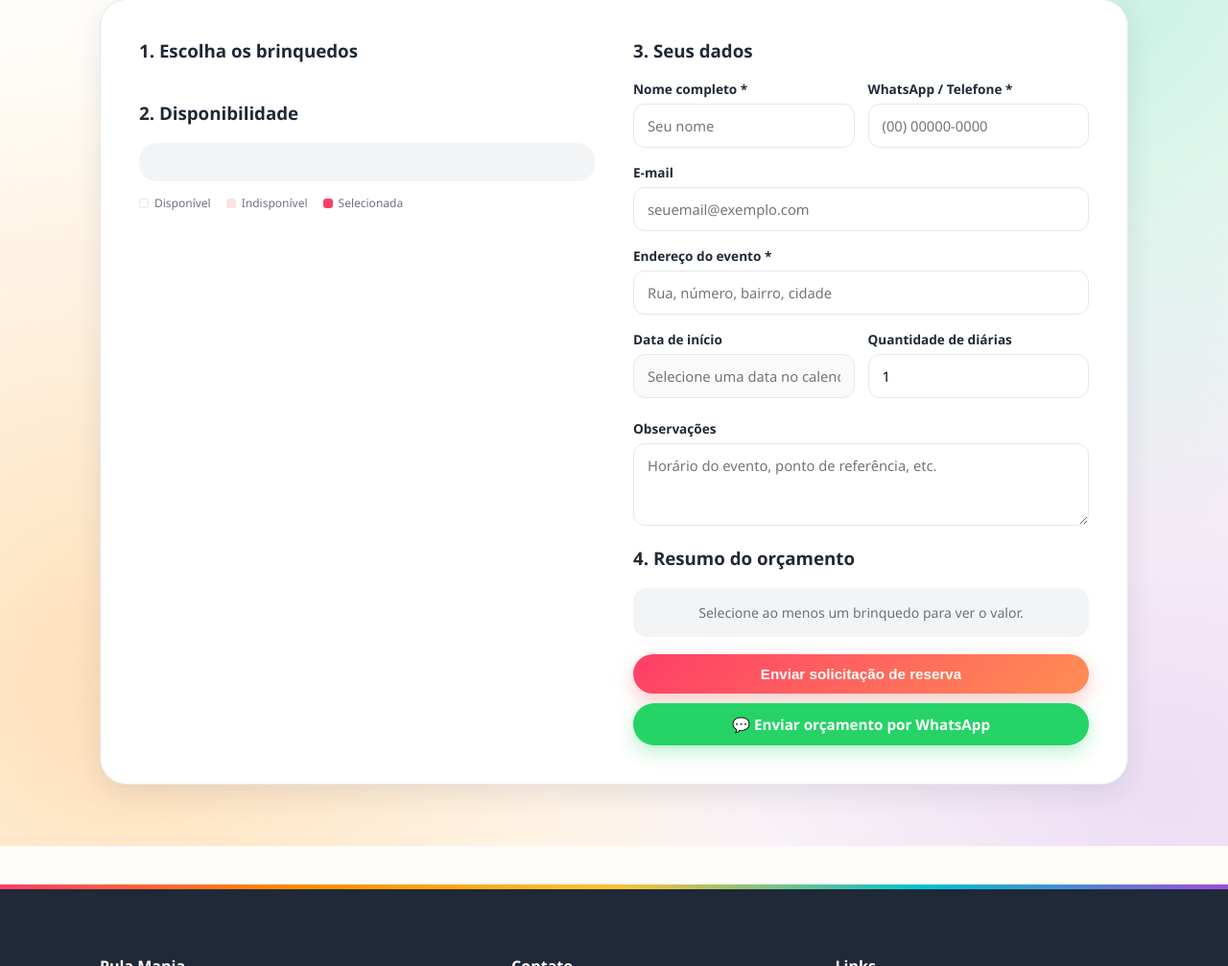
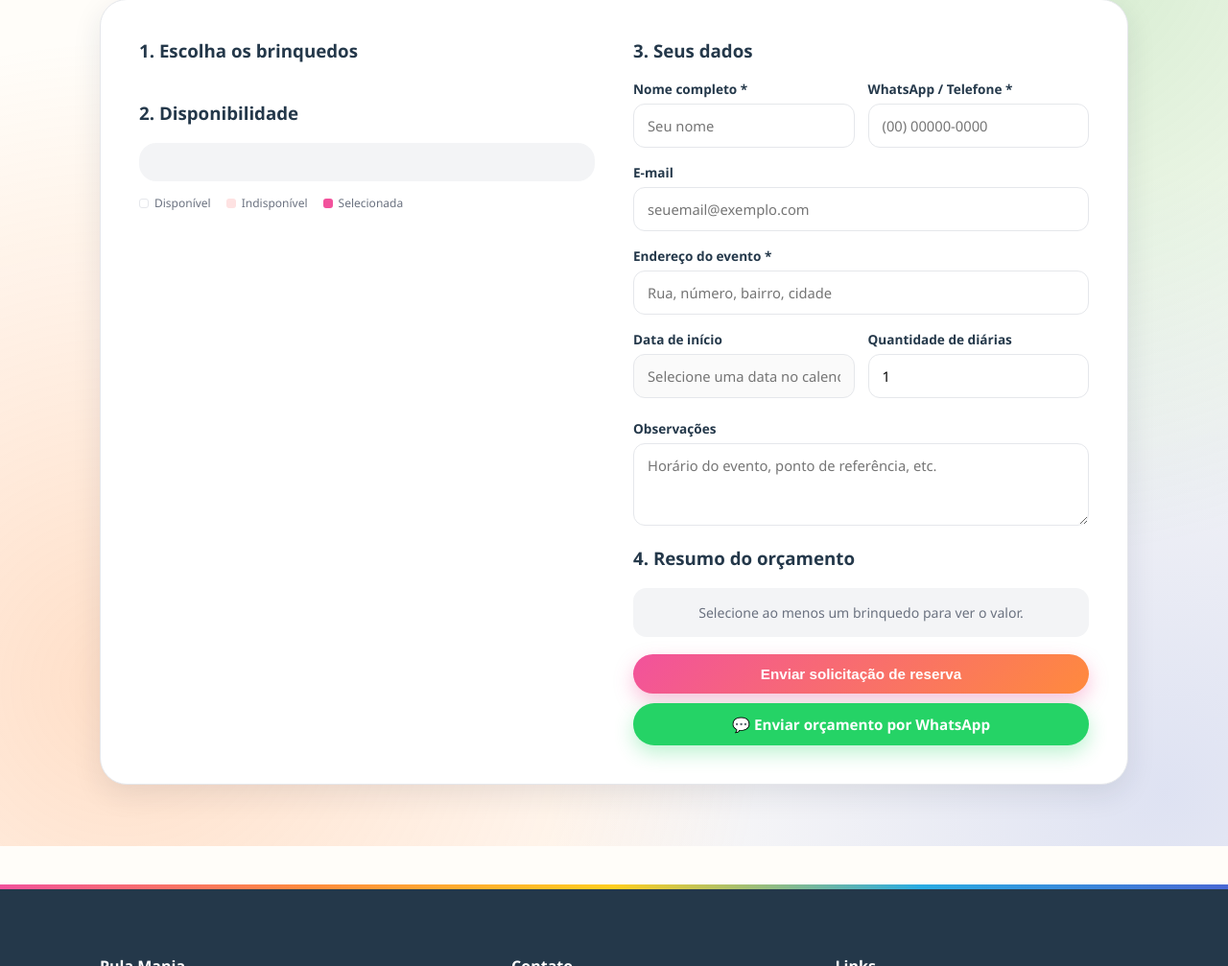
Before and after one commit to lzsystemcontato-debug/Pula-Mania, a website: page public/index.html in a window 1280 px wide. Shown: the part 1758-2765 px from the top of the page at 96% size. Drawn offline with Linux system fonts and the light colour scheme; no server answers.

Commit message:
Paleta de cores alinhada com a logotipo da Pulamania
Cores extraidas por amostragem de pixels da logo (letras, estrelas,
cama elastica): rosa/magenta, azul-indigo, azul-ceu, laranja, amarelo
e verde. Substitui a paleta anterior (inventada) para o site e o
painel combinarem visualmente com a marca.

```diff
--- a/public/admin/css/admin.css
+++ b/public/admin/css/admin.css
@@ -1,11 +1,11 @@
 :root {
-  --pink: #ff3d68;
-  --purple: #9d4edd;
-  --cyan: #00c2d1;
-  --orange: #ff8c00;
-  --green: #00c896;
+  --pink: #f2529c;
+  --purple: #4968d4;
+  --cyan: #29abe2;
+  --orange: #ff8a3d;
+  --green: #4cb848;
   --red: #ef4444;
-  --dark: #1f2937;
+  --dark: #24384a;
   --gray: #6b7280;
   --gray-light: #f3f4f6;
   --border: #e5e7eb;
@@ -28,8 +28,8 @@ body {
   display: flex;
   align-items: center;
   justify-content: center;
-  background: radial-gradient(circle at 20% 20%, rgba(255,107,107,0.15), transparent 45%),
-    radial-gradient(circle at 80% 80%, rgba(192,132,252,0.15), transparent 45%), #fffdf9;
+  background: radial-gradient(circle at 20% 20%, rgba(242,82,156,0.15), transparent 45%),
+    radial-gradient(circle at 80% 80%, rgba(73,104,212,0.15), transparent 45%), #fffdf9;
   padding: 20px;
 }
 
@@ -82,7 +82,7 @@ body {
   transition: transform 0.1s ease;
 }
 .btn:hover { transform: translateY(-1px); }
-.btn-primary { background: linear-gradient(135deg, var(--pink), #ff8e53); color: white; }
+.btn-primary { background: linear-gradient(135deg, var(--pink), var(--orange)); color: white; }
 .btn-block { width: 100%; }
 .btn-outline { background: white; border: 1.5px solid var(--border); color: var(--dark); }
 .btn-danger { background: #fee2e2; color: var(--red); }
--- a/public/css/style.css
+++ b/public/css/style.css
@@ -1,11 +1,11 @@
 :root {
-  --pink: #ff3d68;
-  --purple: #9d4edd;
-  --cyan: #00c2d1;
-  --orange: #ff8c00;
-  --yellow: #ffc233;
-  --green: #00c896;
-  --dark: #1f2937;
+  --pink: #f2529c;
+  --purple: #4968d4;
+  --cyan: #29abe2;
+  --orange: #ff8a3d;
+  --yellow: #ffce1f;
+  --green: #4cb848;
+  --dark: #24384a;
   --gray: #6b7280;
   --gray-light: #f3f4f6;
   --border: #e5e7eb;
@@ -133,9 +133,9 @@ nav.main-nav a:hover { color: var(--pink); }
 .btn:hover { transform: translateY(-2px); }
 
 .btn-primary {
-  background: linear-gradient(135deg, var(--pink), #ff8e53);
+  background: linear-gradient(135deg, var(--pink), var(--orange));
   color: white;
-  box-shadow: 0 8px 20px rgba(255, 107, 107, 0.35);
+  box-shadow: 0 8px 20px rgba(242, 82, 156, 0.35);
 }
 
 .btn-whatsapp {
@@ -156,23 +156,23 @@ nav.main-nav a:hover { color: var(--pink); }
 /* ---------- Hero ---------- */
 
 .hero {
-  background: radial-gradient(circle at 15% 20%, rgba(255, 61, 104, 0.30), transparent 45%),
-    radial-gradient(circle at 85% 10%, rgba(157, 78, 221, 0.30), transparent 42%),
-    radial-gradient(circle at 60% 90%, rgba(0, 194, 209, 0.26), transparent 45%),
-    radial-gradient(circle at 5% 80%, rgba(255, 194, 51, 0.22), transparent 40%);
+  background: radial-gradient(circle at 15% 20%, rgba(242, 82, 156, 0.30), transparent 45%),
+    radial-gradient(circle at 85% 10%, rgba(73, 104, 212, 0.30), transparent 42%),
+    radial-gradient(circle at 60% 90%, rgba(41, 171, 226, 0.26), transparent 45%),
+    radial-gradient(circle at 5% 80%, rgba(255, 206, 31, 0.22), transparent 40%);
   padding: 72px 0 56px;
 }
 
 .reservar-section {
-  background: radial-gradient(circle at 85% 15%, rgba(0, 200, 150, 0.24), transparent 45%),
-    radial-gradient(circle at 10% 85%, rgba(255, 140, 0, 0.26), transparent 45%),
-    radial-gradient(circle at 50% 0%, rgba(255, 61, 104, 0.18), transparent 40%),
-    radial-gradient(circle at 95% 95%, rgba(157, 78, 221, 0.18), transparent 40%);
+  background: radial-gradient(circle at 85% 15%, rgba(76, 184, 72, 0.24), transparent 45%),
+    radial-gradient(circle at 10% 85%, rgba(255, 138, 61, 0.26), transparent 45%),
+    radial-gradient(circle at 50% 0%, rgba(242, 82, 156, 0.18), transparent 40%),
+    radial-gradient(circle at 95% 95%, rgba(73, 104, 212, 0.18), transparent 40%);
 }
 
 .catalog-section {
-  background: radial-gradient(circle at 90% 0%, rgba(255, 194, 51, 0.16), transparent 40%),
-    radial-gradient(circle at 5% 100%, rgba(0, 194, 209, 0.16), transparent 42%);
+  background: radial-gradient(circle at 90% 0%, rgba(255, 206, 31, 0.16), transparent 40%),
+    radial-gradient(circle at 5% 100%, rgba(41, 171, 226, 0.16), transparent 42%);
 }
 
 .how-section {
```
